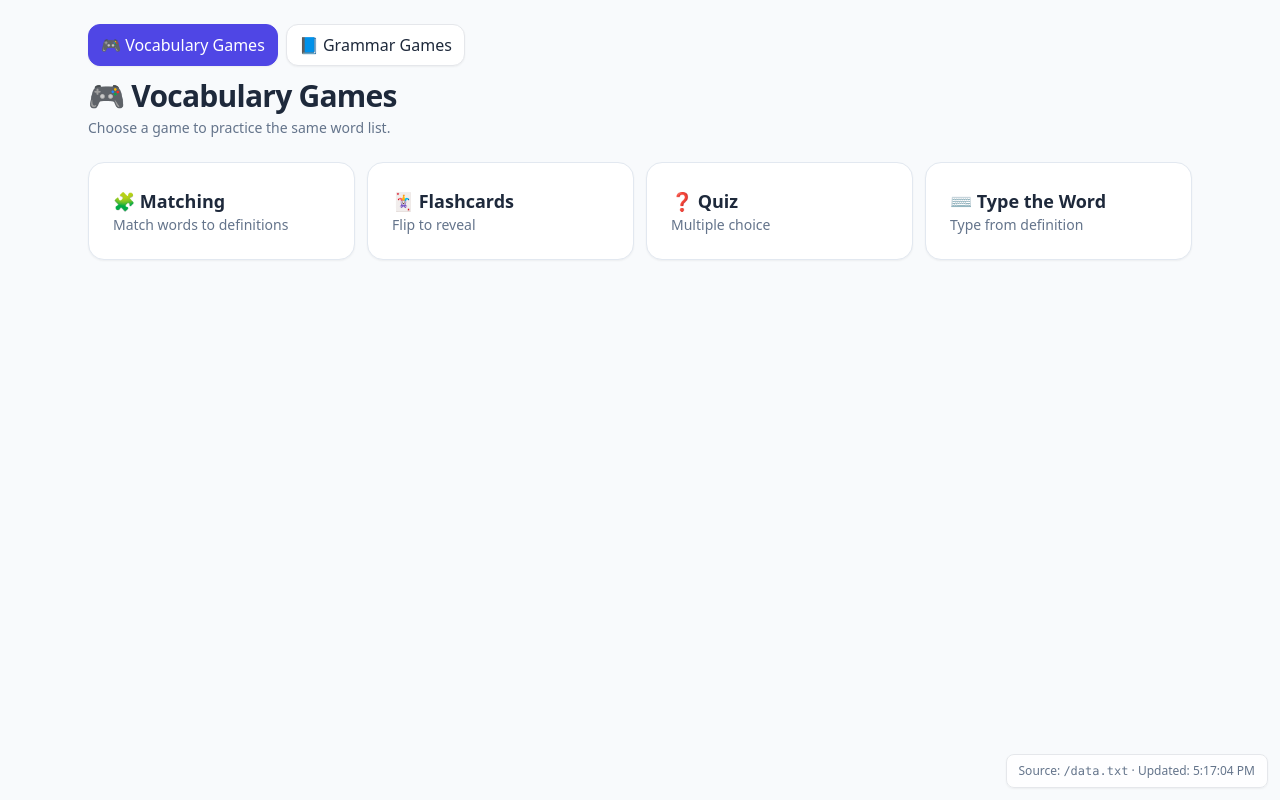
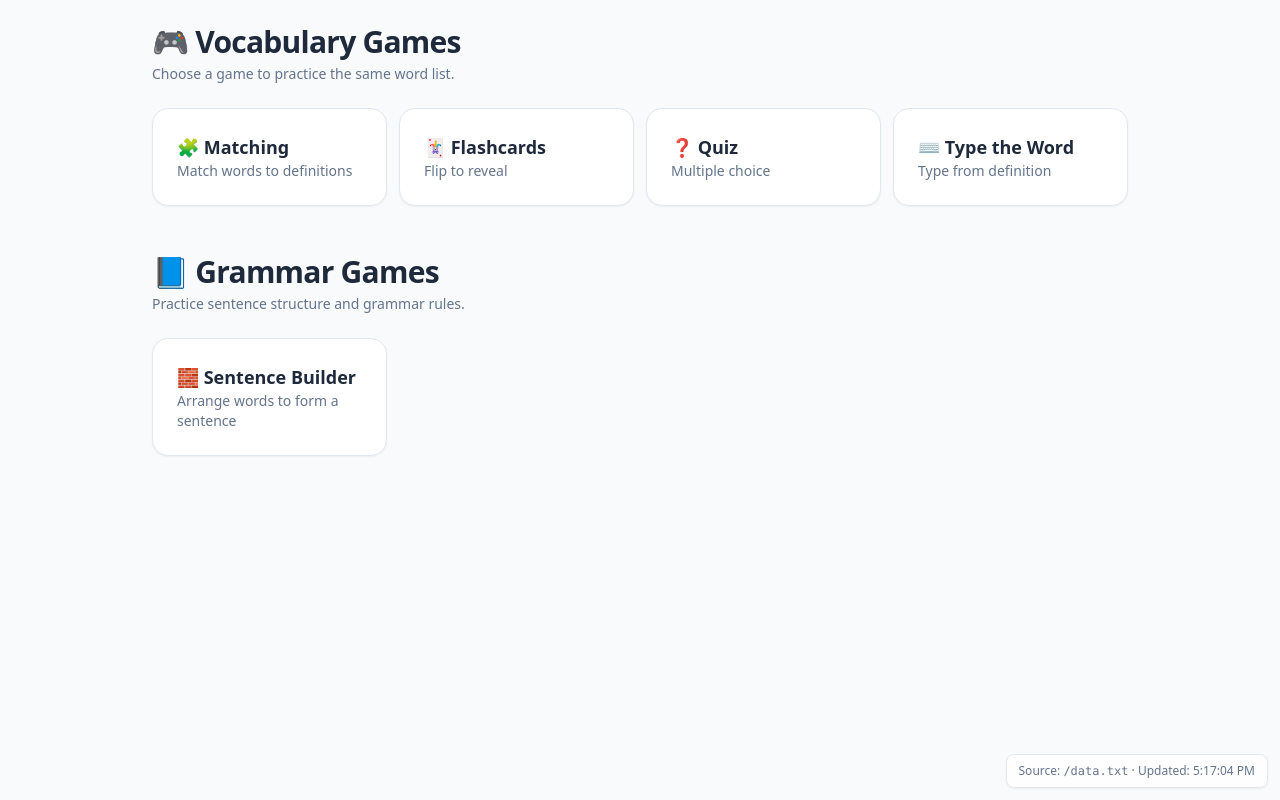
Before and after one commit to baykovaju29-bit/games, a React (Vite) app: page / in a window 1280 px wide. Built offline with nearby package versions, Linux system fonts and the light colour scheme.

Commit message:
Update App.jsx

```diff
--- a/src/App.jsx
+++ b/src/App.jsx
@@ -10,10 +10,9 @@ import SentenceBuilder from "./games/SentenceBuilder.jsx";
 
 export default function App() {
   const { pairs, source, error, updatedAt } = usePairsData();
-  const [view, setView] = useState("menu");          // экран игры или "menu"
-  const [section, setSection] = useState("vocab");    // "vocab" | "grammar"
+  const [view, setView] = useState("menu"); // "menu" или id игры
 
-  // фиксированный футер внизу справа
+  // фиксированная строка внизу справа
   const meta = (
     <div className="text-xs text-slate-500">
       Source: <span className="font-mono">{source || "/data.txt"}</span>
@@ -22,22 +21,21 @@ export default function App() {
     </div>
   );
 
-  // --- страницы игр ---
+  // ===== Экран отдельной игры =====
   if (view !== "menu") {
-    const back = (
-      <div className="container mb-4">
-        <button className="btn" onClick={() => setView("menu")}>← Back to menu</button>
-      </div>
-    );
     return (
       <div className="min-h-screen py-6">
-        {back}
+        <div className="container mb-4">
+          <button className="btn" onClick={() => setView("menu")}>← Back to menu</button>
+        </div>
+
         {view === "matching"    && <Matching      pairs={pairs} meta={meta} />}
         {view === "flashcards"  && <Flashcards    pairs={pairs} meta={meta} />}
         {view === "quiz"        && <Quiz          pairs={pairs} meta={meta} />}
         {view === "type"        && <TypeTheWord   pairs={pairs} meta={meta} />}
-        {view === "builder"     && <SentenceBuilder          meta={meta} />}
-        {/* фиксированный футер внизу справа */}
+        {view === "builder"     && <SentenceBuilder           meta={meta} />}
+
+        {/* фиксированный футер */}
         <div className="fixed bottom-3 right-3 bg-white/80 backdrop-blur border rounded-lg px-3 py-2 shadow-sm">
           {meta}
         </div>
@@ -45,56 +43,50 @@ export default function App() {
     );
   }
 
-  // --- меню: вкладки Vocabulary / Grammar ---
+  // ===== Меню: две секции (Vocabulary + Grammar) =====
   const VOCAB_GAMES = [
-    { id: "matching",   icon:"🧩", title:"Matching",   desc:"Match words to definitions" },
-    { id: "flashcards", icon:"🃏", title:"Flashcards", desc:"Flip to reveal" },
-    { id: "quiz",       icon:"❓", title:"Quiz",       desc:"Multiple choice" },
-    { id: "type",       icon:"⌨️", title:"Type the Word", desc:"Type from definition" },
+    { id: "matching",   icon:"🧩", title:"Matching",      desc:"Match words to definitions" },
+    { id: "flashcards", icon:"🃏", title:"Flashcards",    desc:"Flip to reveal" },
+    { id: "quiz",       icon:"❓", title:"Quiz",          desc:"Multiple choice" },
+    { id: "type",       icon:"⌨️", title:"Type the Word",desc:"Type from definition" },
   ];
 
   const GRAMMAR_GAMES = [
     { id: "builder",    icon:"🧱", title:"Sentence Builder", desc:"Arrange words to form a sentence" },
-    // сюда позже добавим Fill-the-Gap, Grammar Auction, Tense Duel и т.д.
+    // позже можно добавить: Fill the Gap, Grammar Auction, Tense Duel и т.д.
   ];
-
-  const active = section === "vocab" ? VOCAB_GAMES : GRAMMAR_GAMES;
 
   return (
     <div className="min-h-screen py-6">
-      <div className="container">
-        {/* Вкладки */}
-        <div className="flex gap-2 mb-3">
-          <button
-            className={"btn " + (section==="vocab" ? "btn-primary" : "")}
-            onClick={() => setSection("vocab")}
-          >
-            🎮 Vocabulary Games
-          </button>
-          <button
-            className={"btn " + (section==="grammar" ? "btn-primary" : "")}
-            onClick={() => setSection("grammar")}
-          >
-            📘 Grammar Games
-          </button>
+      <div className="container max-w-5xl">
+        {/* ------- Vocabulary Section ------- */}
+        <h1 className="h1">🎮 Vocabulary Games</h1>
+        <p className="sub mt-1">Choose a game to practice the same word list.</p>
+
+        <div className="grid grid-cols-1 sm:grid-cols-2 lg:grid-cols-4 gap-3 mt-6">
+          {VOCAB_GAMES.map(g => (
+            <button
+              key={g.id}
+              className="card card-pad text-left hover:bg-slate-50 active:scale-[0.99] transition"
+              onClick={()=>setView(g.id)}
+            >
+              <div className="text-lg font-semibold">{g.icon} {g.title}</div>
+              <div className="sub">{g.desc}</div>
+            </button>
+          ))}
         </div>
 
-        {/* Заголовок/подзаголовок под выбранную вкладку */}
-        <h1 className="h1">
-          {section === "vocab" ? "🎮 Vocabulary Games" : "📘 Grammar Games"}
-        </h1>
-        <p className="sub mt-1">
-          {section === "vocab"
-            ? "Choose a game to practice the same word list."
-            : "Choose a game to practice grammar skills."}
-        </p>
+        {/* ------- Grammar Section ------- */}
+        <h2 className="h1 mt-12">📘 Grammar Games</h2>
+        <p className="sub mt-1">Practice sentence structure and grammar rules.</p>
 
-        {/* Карточки игр */}
         <div className="grid grid-cols-1 sm:grid-cols-2 lg:grid-cols-4 gap-3 mt-6">
-          {active.map(g => (
-            <button key={g.id}
-                    className="card card-pad text-left hover:bg-slate-50 active:scale-[0.99] transition"
-                    onClick={()=>setView(g.id)}>
+          {GRAMMAR_GAMES.map(g => (
+            <button
+              key={g.id}
+              className="card card-pad text-left hover:bg-slate-50 active:scale-[0.99] transition"
+              onClick={()=>setView(g.id)}
+            >
               <div className="text-lg font-semibold">{g.icon} {g.title}</div>
               <div className="sub">{g.desc}</div>
             </button>
```
